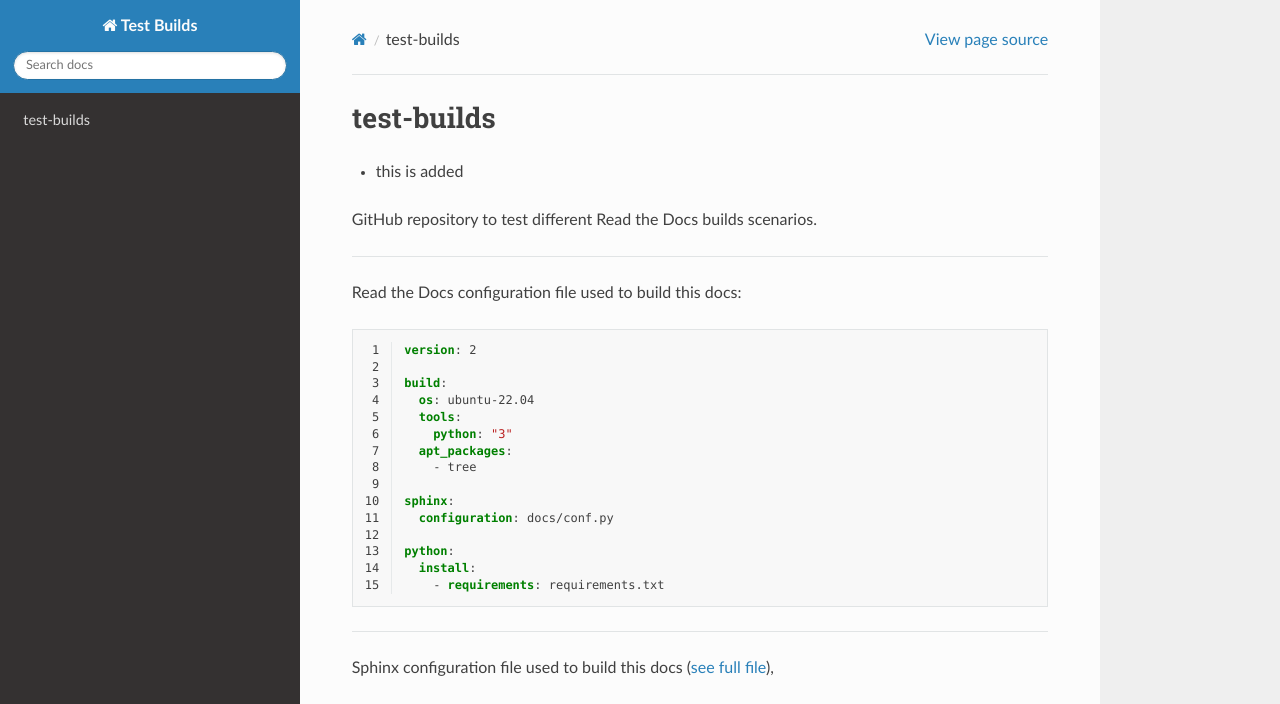
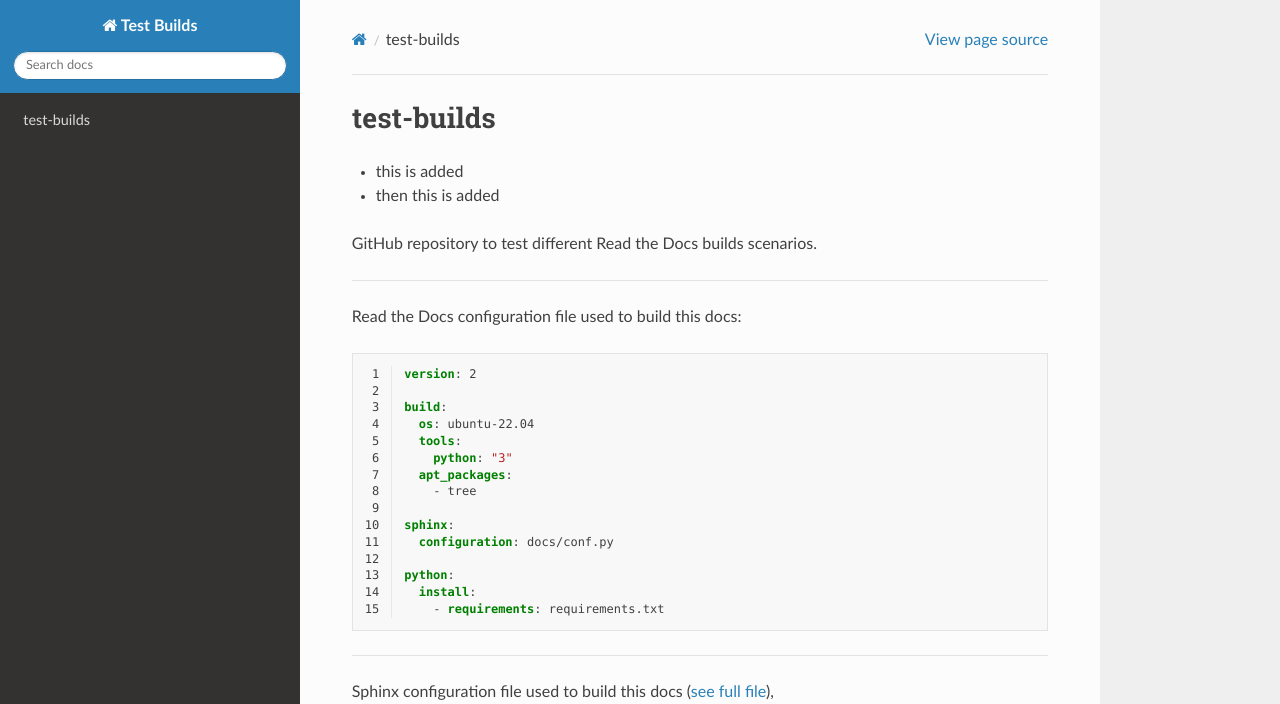
Before and after one commit to readthedocs/test-builds, a Sphinx documentation site: the page built from docs/index.rst, in a window 1280 px wide and 1107 px high. Shown: the top 704 px of the window. Built offline with Sphinx 7.4.7 and the Read the Docs theme 2.0.0, drawn with Linux system fonts in a browser that asks for light colours; grey boxes are pictures that could not be loaded.

Commit message:
another change

```diff
--- a/docs/index.rst
+++ b/docs/index.rst
@@ -2,6 +2,7 @@ test-builds
 ===========
 
 * this is added
+* then this is added
 
 GitHub repository to test different Read the Docs builds scenarios.
 
```
